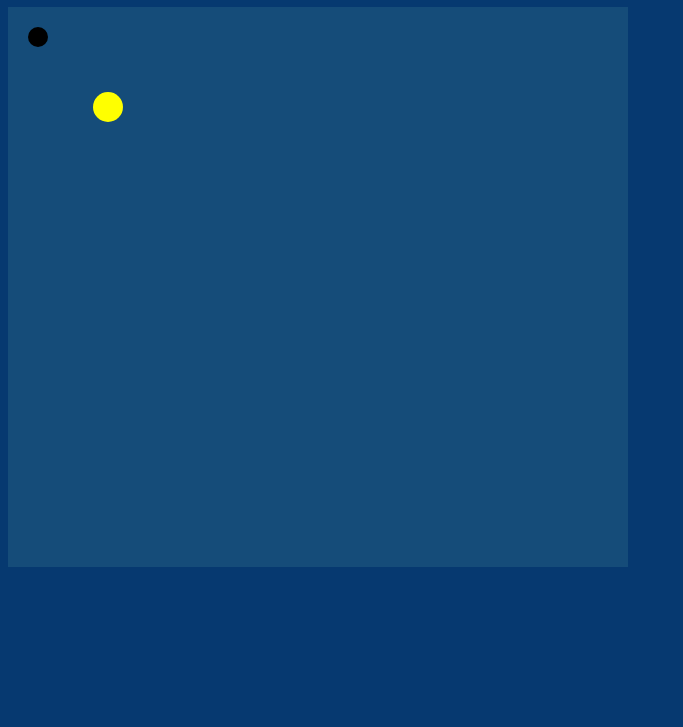
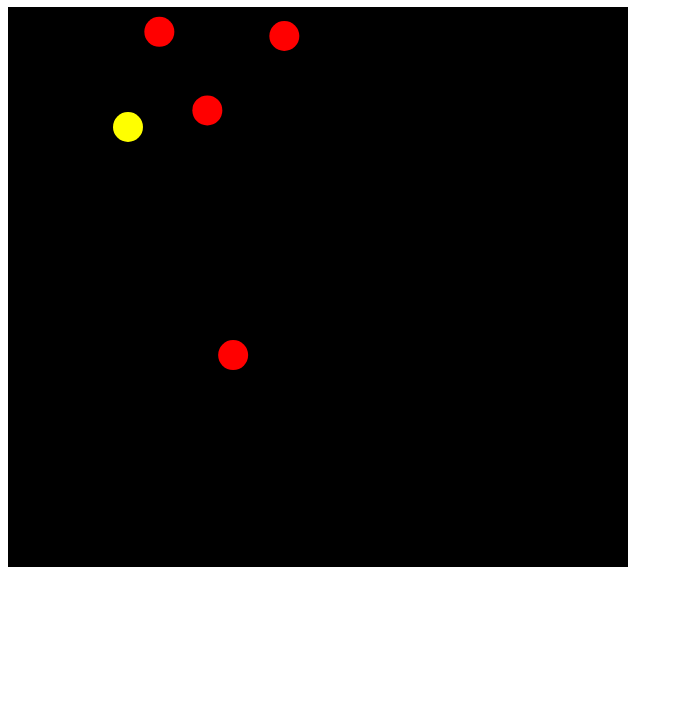
Before and after one commit to muharremb/singlePageAppJS, a website built with webpack: page index.html in a window 1280 px wide. Shown: the part 73-800 px from the top of the page, without its empty margins (0-683 px from the left). Built offline with nearby package versions, Linux system fonts and the light colour scheme.

Commit message:
ghosts and cakeman add

```diff
--- a/index.html
+++ b/index.html
@@ -12,6 +12,6 @@
 </head>
 <body>
     <h1>Cake-Man</h1>
-    <canvas width="620" height="560" id="game-canvas"></canvas>
+    <canvas id="game-canvas"></canvas>
 </body>
 </html>
--- a/src/index.js
+++ b/src/index.js
@@ -1,22 +1,27 @@
 const Cakeman = require("./scripts/cakeman.js");
 const MovingObject = require("./scripts/moving_object.js");
+const Board = require("./scripts/board.js");
+const Ghost = require("./scripts/ghost.js");
+const Game =require("./scripts/game.js");
 
 document.addEventListener('DOMContentLoaded', () => {
-    const canvas = document.getElementById('game-canvas');
-    const ctx = canvas.getContext("2d");
+    const canvasEl = document.getElementById('game-canvas');
+    canvasEl.width = Game.DIM_X;
+    canvasEl.height = Game.DIM_Y;
 
-    const mo = new MovingObject({
-        pos: [30, 30],
-        vel: [10, 10],
-        radius: 10,
-        color: "#000000"
-    });
+    const ctx = canvasEl.getContext("2d");
 
-    mo.draw(ctx);
-    // console.log(mo);
-    const cake = new Cakeman({
-    })
-    cake.draw(ctx);
+    const cake = new Cakeman();
+    const ghost = new Ghost();
+    const game = new Game();
+
+    game.draw(ctx);
+    // cake.draw(ctx);
+    // ghost.draw(ctx);
+    // board.render(ctx);
+
 })
 
 window.MovingObject = MovingObject;
+window.Board = Board;
+window.Game = Game;
--- /dev/null
+++ b/src/scripts/board.js
@@ -0,0 +1,45 @@
+function Board () {
+    this.cols = 28;
+    this.rows = 10;
+    this.tsize = 64;
+    this.tsizeDim = 16;
+    this.tiles = [
+        1,1,1,1,1,1,1,1,1,1,1,1,1,1,1,1,1,1,1,1,1,1,1,1,1,1,1,1,
+        1,1,1,1,1,1,1,1,1,1,1,1,1,1,1,1,1,1,1,1,1,1,1,1,1,1,1,1,
+        1,1,1,1,1,1,1,1,1,1,1,1,1,1,1,1,1,1,1,1,1,1,1,1,1,1,1,1,
+
+        2,2,2,2,2,2,2,2,2,2,2,2,2,2,2,2,2,2,2,2,2,2,2,2,2,2,2,2,
+        2,1,1,1,1,1,1,1,1,1,1,1,1,2,2,1,1,1,1,1,1,1,1,1,1,1,1,2,
+        2,1,2,2,2,2,1,2,2,2,2,2,1,2,2,1,2,2,2,2,2,1,2,2,2,2,1,2,
+        2,1,2,2,2,2,1,2,2,2,2,2,1,2,2,1,2,2,2,2,2,1,2,2,2,2,1,2,
+        2,1,2,2,2,2,1,2,2,2,2,2,1,2,2,1,2,2,2,2,2,1,2,2,2,2,1,2,
+
+        2,1,1,1,1,1,1,1,1,1,1,1,1,1,1,1,1,1,1,1,1,1,1,1,1,1,1,2,
+
+        2,2,2,2,2,2,2,2,2,2,2,2,2,2,2,2,2,2,2,2,2,2,2,2,2,2,2,2
+    ];
+}
+
+const FILL_COLORS = {
+    1: "black",
+    2: "blue"
+}
+
+Board.prototype.getTile = function(col, row) {
+    return this.tiles[row * this.cols + col]
+}
+
+Board.prototype.render = function(ctx) {
+    for(let c=0; c<this.cols;c++) {
+        for(let r=0; r<this.rows; r++) {
+            let tile = this.getTile(c,r);
+            if(tile !== 0) {
+                console.log(this);
+                ctx.fillStyle=FILL_COLORS[tile];
+                ctx.fillRect(c*this.tsizeDim, r*this.tsizeDim, this.tsizeDim, this.tsizeDim);
+            }
+        }
+    }
+}
+
+module.exports = Board;
--- a/src/scripts/game.js
+++ b/src/scripts/game.js
@@ -0,0 +1,58 @@
+const Util = require("./utils.js");
+const Cakeman = require("./cakeman.js");
+const Ghost = require("./ghost.js");
+
+function Game() {
+    this.cakeman = [];
+    this.ghosts = [];
+
+    this.addGhosts();
+    this.addCakeman();
+}
+
+Game.DIM_X = 620;
+Game.DIM_Y = 560;
+Game.NUM_GHOST = 4;
+
+Game.prototype.add = function add(object) {
+    if (object instanceof Ghost) {
+      this.ghosts.push(object);
+    } else if (object instanceof Cakeman) {
+      this.cakeman.push(object);
+    } else {
+      throw new Error("unknown type of object");
+    }
+  };
+
+Game.prototype.addGhosts = function addGhosts() {
+    for (let i = 0; i < Game.NUM_GHOST; i++) {
+      this.add(new Ghost({ game: this, pos: this.randomPosition() }));
+    }
+};
+
+Game.prototype.addCakeman = function addCakeman() {
+    this.add(new Cakeman({game: this, pos: [120, 120]}));
+};
+
+Game.prototype.allObjects = function allObjects() {
+    return [].concat(this.ghosts, this.cakeman);
+};
+
+Game.prototype.randomPosition = function randomPosition() {
+    return [
+        Game.DIM_X * Math.random(),
+        Game.DIM_Y * Math.random()
+    ];
+};
+
+Game.prototype.draw = function draw(ctx) {
+    // console.log(this.allObjects())
+    ctx.clearRect(0, 0, Game.DIM_X, Game.DIM_Y);
+    ctx.fillRect(0, 0, Game.DIM_X, Game.DIM_Y);
+    console.log(ctx);
+    this.allObjects().forEach((object) => {
+        object.draw(ctx);
+    });
+};
+
+module.exports = Game;
--- a/src/scripts/ghost.js
+++ b/src/scripts/ghost.js
@@ -0,0 +1,22 @@
+const MovingObject = require("./moving_object.js");
+const Util = require("./utils.js");
+
+const DEFAULT = {
+    COLOR: "#FF0000",
+    RADIUS: 15,
+    SPEED: 5,
+}
+
+function Ghost(options) {
+    options = options || {};
+    options.pos = options.pos || [300, 300];
+    options.vel = 0;
+    options.radius = DEFAULT.RADIUS;
+    options.color = DEFAULT.COLOR;
+    options.vel = options.vel || Util.randomVec(DEFAULT.SPEED);
+
+    MovingObject.call(this, options);
+}
+
+Util.inherits(Ghost, MovingObject);
+module.exports = Ghost;
--- a/src/scripts/moving_object.js
+++ b/src/scripts/moving_object.js
@@ -1,20 +1,25 @@
-function MovingObject({pos, vel, color, radius}) {
-    this.pos = pos;
-    this.vel = vel;
-    this.radius = radius;
-    this.color = color;
+const Util = require("./utils.js");
+
+function MovingObject(options) {
+
+    this.pos = options.pos;
+    this.vel = options.vel;
+    this.radius = options.radius;
+    this.color = options.color;
+    this.game = options.game;
 }
 
 MovingObject.prototype.draw = function(ctx) {
     ctx.fillStyle = this.color;
+
     ctx.beginPath();
     ctx.arc(this.pos[0], this.pos[1], this.radius, 0, 2*Math.PI, false);
     ctx.fill();
-}
+};
 
 MovingObject.prototype.move = function(ctx) {
     this.pos[0] += this.vel[0];
     this.pos[1] += this.vel[1];
-}
+};
 
 module.exports = MovingObject;
--- a/src/scripts/utils.js
+++ b/src/scripts/utils.js
@@ -4,7 +4,16 @@ const Util = {
         Surrogate.prototype = parentClass.prototype;
         childClass.prototype = new Surrogate();
         childClass.prototype.constructor = childClass;
-    }
+    },
+
+    randomVec(length) {
+        const deg = 2 * Math.PI * Math.random();
+        return Util.scale([Math.sin(deg), Math.cos(deg)], length);
+    },
+      // Scale the length of a vector by the given amount.
+    scale(vec, m) {
+        return [vec[0] * m, vec[1] * m];
+    },
 }
 
 module.exports = Util;
--- a/src/styles/game_style.scss
+++ b/src/styles/game_style.scss
@@ -1,15 +1,14 @@
 body {
-    background-color: #063970;
+    // background-color: #063970;
+    // display: flex;
+    // justify-content: center;
+    // flex-wrap: wrap;
 }
 
 canvas {
     background-color: #154c79;
 }
 
-h1 {
-    color: yellow;
-}
-
 // #root {
 //     background-color: red;
 // }
```
Also changed, not shown: dist/main.css, dist/main.js.
